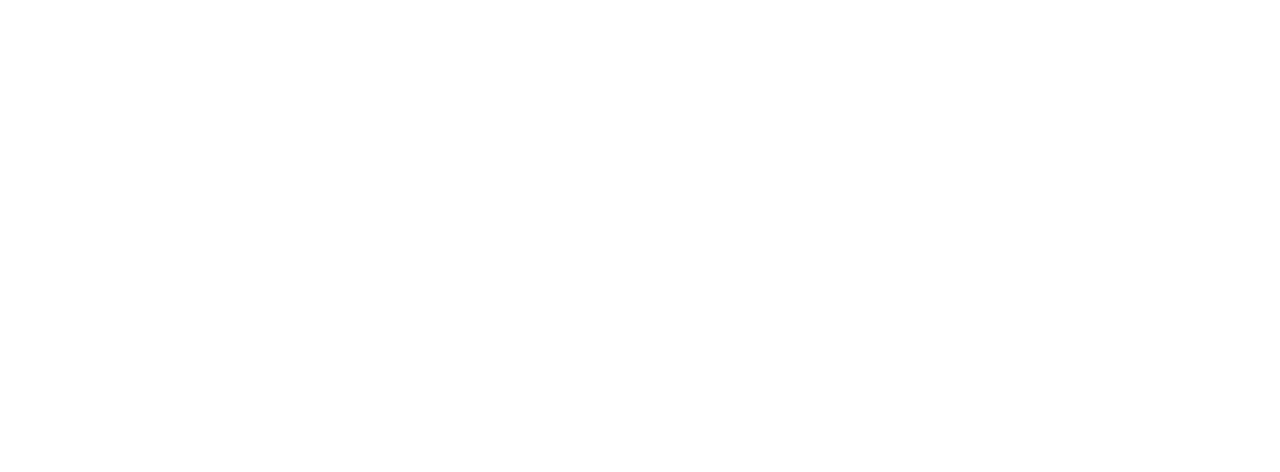
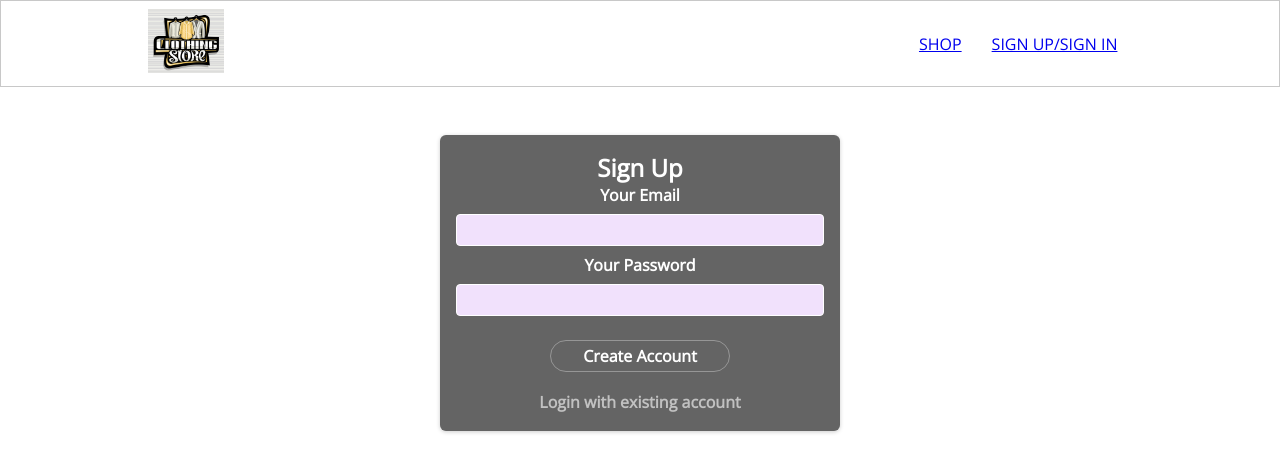
Before and after one commit to AvetBadalyan/Avet-Clothes-shop-with-Redux, a React (Create React App) app: page /sing-up in a window 1280 px wide. Before the commit this address had no page. Shown: the top 472 px of the page. Built offline with nearby package versions, Linux system fonts and the light colour scheme.

Commit message:
feat: add a login sign up component with funcitons

```diff
--- a/src/App.js
+++ b/src/App.js
@@ -3,6 +3,7 @@
 import Home from "./Pages/Home/Home.jsx";
 import Navigation from "./Pages/Navigation/Navigation.jsx";
 import Shop from "./Pages/Shop/Shop.jsx";
+import SignUp from "./Pages/SignUp/SignUp.jsx";
 
 function App() {
   return (
@@ -11,6 +12,7 @@
         <Route path="/" element={<Navigation />}>
           <Route index element={<Home />} />
           <Route path="shop" element={<Shop />} />
+          <Route path="sing-up" element={<SignUp />} />
         </Route>
       </Routes>
     </BrowserRouter>
--- a/src/Pages/Navigation/Navigation.jsx
+++ b/src/Pages/Navigation/Navigation.jsx
@@ -1,11 +1,25 @@
 import React from "react";
 import { Outlet, Link } from "react-router-dom";
+import "./Navigation.styles.scss";
+import logo from "./../../assets/logo.jpg";
 
 export default function Navigation() {
-    return (
-      <div>
-        navigation
-        <Outlet />
+  return (
+    <>
+      <div className="navigation">
+        <Link className="logo-container" to="/">
+          <img src={logo} />
+        </Link>
+        <div className="nav-links-container">
+          <Link className="nav-link" to="/shop">
+            SHOP
+          </Link>
+          <Link className="nav-link" to="/sing-up">
+            SIGN UP/SIGN IN
+          </Link>
+        </div>
       </div>
-    );
+      <Outlet />
+    </>
+  );
 }
--- a/src/Pages/Navigation/Navigation.styles.scss
+++ b/src/Pages/Navigation/Navigation.styles.scss
@@ -0,0 +1,29 @@
+.navigation {
+  display: flex;
+  justify-content: space-around;
+  align-items: center;
+  height: 10%;
+  padding: 1vh;
+  border: 1px solid rgba(200, 200, 200, 1);
+  position: sticky;
+
+  .logo-container {
+    img {
+      width: 6vw;
+      height: auto;
+    }
+  }
+
+  .nav-links-container {
+    width: 50%;
+    height: 100%;
+    display: flex;
+    align-items: center;
+    justify-content: flex-end;
+
+    .nav-link {
+      padding: 10px 15px;
+      cursor: pointer;
+    }
+  }
+}
--- /dev/null
+++ b/src/Pages/SignUp/SignUp.jsx
@@ -0,0 +1,124 @@
+import React from "react";
+import "./SignUp.styles.scss";
+import { useRef } from "react";
+import { useState } from "react";
+
+export default function SignUp() {
+  // take the login and password from input field with useRef
+  const emailInputRef = useRef();
+  const passwordInputRef = useRef();
+
+  // check if we are in login mode or in sign up mode
+  const [isLoginModeActive, setIsLoginModeActive] = useState(false);
+  const [isLoading, setIsLoading] = useState(false);
+
+  // check if the login process has successfully completed, in case of success the token must be truthy
+  const [token, setToken] = useState(null);
+  const isLoggedIn = !!token;
+
+  // on click the log out button
+
+  const logOutHandler = () => {
+    setToken(null);
+  };
+
+  // {
+  //   isLoggedIn && (
+  //     <div className="logout-actions">
+  //       <button className="logout" onClick={logOutHandler}>
+  //         Log out
+  //       </button>
+  //     </div>
+  //   );
+  // }
+
+  const switchAuthModeHandler = () => {
+    setIsLoginModeActive((prevState) => !prevState);
+  };
+
+  const submitHandler = (e) => {
+    e.preventDefault();
+    const enteredEmail = emailInputRef.current.value;
+    const enteredPassword = passwordInputRef.current.value;
+
+    setIsLoading(true);
+
+    // fetch with POST method from firebase depending if we are logging in or signing up
+    let url;
+
+    if (isLoginModeActive) {
+      url = "";
+    } else {
+      url = "";
+    }
+    fetch(url, {
+      method: "POST",
+      body: JSON.stringify({
+        email: enteredEmail,
+        password: enteredPassword,
+        returnSecureToken: true,
+      }),
+      headers: {
+        "Content-Type": "application/json",
+      },
+    })
+      .then((res) => {
+        setIsLoading(false);
+        if (res.ok) {
+          return res.json();
+        } else {
+          res.json().then((data) => {
+            let errorMessage = "Authentication failed!";
+            if (data && data.error && data.error.message) {
+              errorMessage = data.error.message;
+            }
+            alert(errorMessage);
+            throw new Error(errorMessage);
+          });
+        }
+      })
+      .then((data) => {
+        setToken(data.idToken);
+      })
+      .catch((err) => {
+        alert(err.message);
+      });
+  };
+
+  // same div, content depending on the state we are logging in or signing up
+  return (
+    <section className="auth">
+      <h1>{isLoginModeActive ? "Login" : "Sign Up"}</h1>
+      <form onSubmit={submitHandler}>
+        <div className="login-control">
+          <label htmlFor="email">Your Email</label>
+          <input type="email" id="email" required ref={emailInputRef} />
+        </div>
+        <div className="login-control">
+          <label htmlFor="password">Your Password</label>
+          <input
+            type="password"
+            id="password"
+            required
+            ref={passwordInputRef}
+          />
+        </div>
+        <div className="login-actions">
+          {!isLoading && (
+            <button>{isLoginModeActive ? "Login" : "Create Account"}</button>
+          )}
+          {isLoading && <p>Sending request... </p>}
+          <button
+            type="button"
+            className="toggle"
+            onClick={switchAuthModeHandler}
+          >
+            {isLoginModeActive
+              ? "Create new account"
+              : "Login with existing account"}
+          </button>
+        </div>
+      </form>
+    </section>
+  );
+}
--- /dev/null
+++ b/src/Pages/SignUp/SignUp.styles.scss
@@ -0,0 +1,71 @@
+.auth {
+  margin: 3rem auto;
+  width: 95%;
+  max-width: 25rem;
+  border-radius: 6px;
+  background-color: rgba(100, 100, 100, 1);
+  box-shadow: 0 1px 4px rgba(0, 0, 0, 0.2);
+  padding: 1rem;
+  text-align: center;
+  color: white;
+  h1 {
+    text-align: center;
+    color: white;
+  }
+}
+
+.login-control {
+  margin-bottom: 0.5rem;
+  label {
+    display: block;
+    color: white;
+    font-weight: bold;
+    margin-bottom: 0.5rem;
+  }
+  input {
+    font: inherit;
+    background-color: #f1e1fc;
+    color: rgba(100, 100, 100, 1);
+    border-radius: 4px;
+    border: 1px solid white;
+    width: 100%;
+    text-align: left;
+    padding: 0.25rem;
+  }
+}
+
+.login-actions {
+  margin-top: 1.5rem;
+  display: flex;
+  flex-direction: column;
+  align-items: center;
+
+  button {
+    font: inherit;
+    cursor: pointer;
+    background-color: rgba(100, 100, 100, 1);
+    border: 1px solid rgba(150, 150, 150, 1);
+    color: white;
+    padding: 4px 32px;
+    border-radius: 20px;
+    font-weight: bold;
+  }
+
+  button:hover {
+    background-color: rgba(150, 150, 150, 1);
+    border-color: rgba(150, 150, 150, 1);
+  }
+}
+
+.login-actions .toggle {
+  margin-top: 1rem;
+  background-color: transparent;
+  color: rgba(255, 255, 255, 0.6);
+  border: none;
+  padding: 0.15rem 1.5rem;
+}
+
+.login-actions .toggle:hover {
+  background-color: transparent;
+  color: rgba(255, 255, 255, 1);
+}
```
Also changed, not shown: src/assets/logo.jpg (added).
